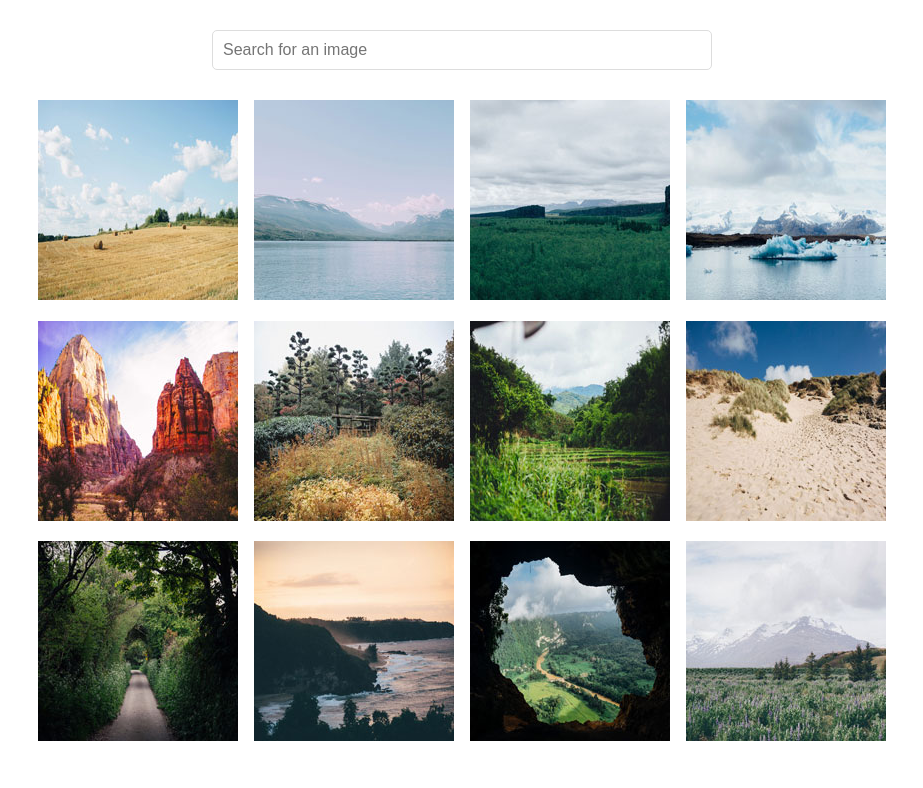
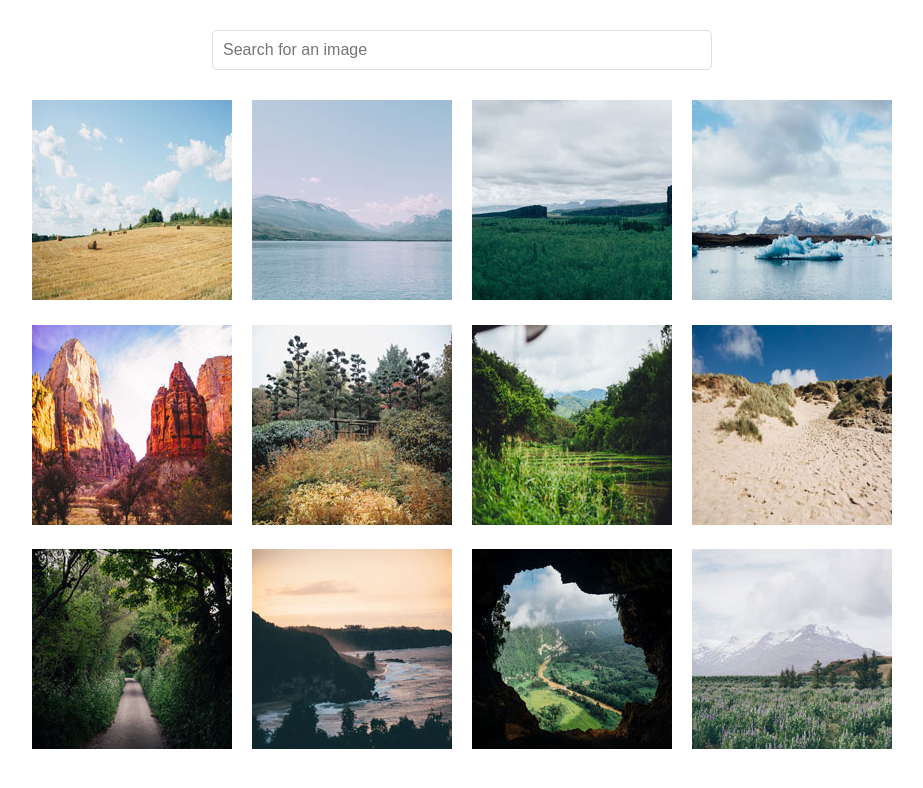
Before and after one commit to jesse-online/fe-techdegree-project-5, a plain HTML site: page index.html in a window 1280 px wide. Shown: the whole page, without its empty margins (178-1101 px from the left). Drawn offline with Linux system fonts and the light colour scheme; a web font is replaced by a local one.

Commit message:
Center grid items

```diff
--- a/scss/components/_grid.scss
+++ b/scss/components/_grid.scss
@@ -4,9 +4,10 @@
 
 .gallery {
     display: grid;
+    grid-template-columns: repeat(auto-fill, 200px);
+    justify-content: center;
+    grid-gap: 20px;
     width: 100%;
     height: 100%;
-    grid-template-columns: repeat(auto-fill, 200px);
-    grid-gap: 1rem;
     margin: 20px auto;
 }
```
Also changed, not shown: css/styles.css, 1 other file.
